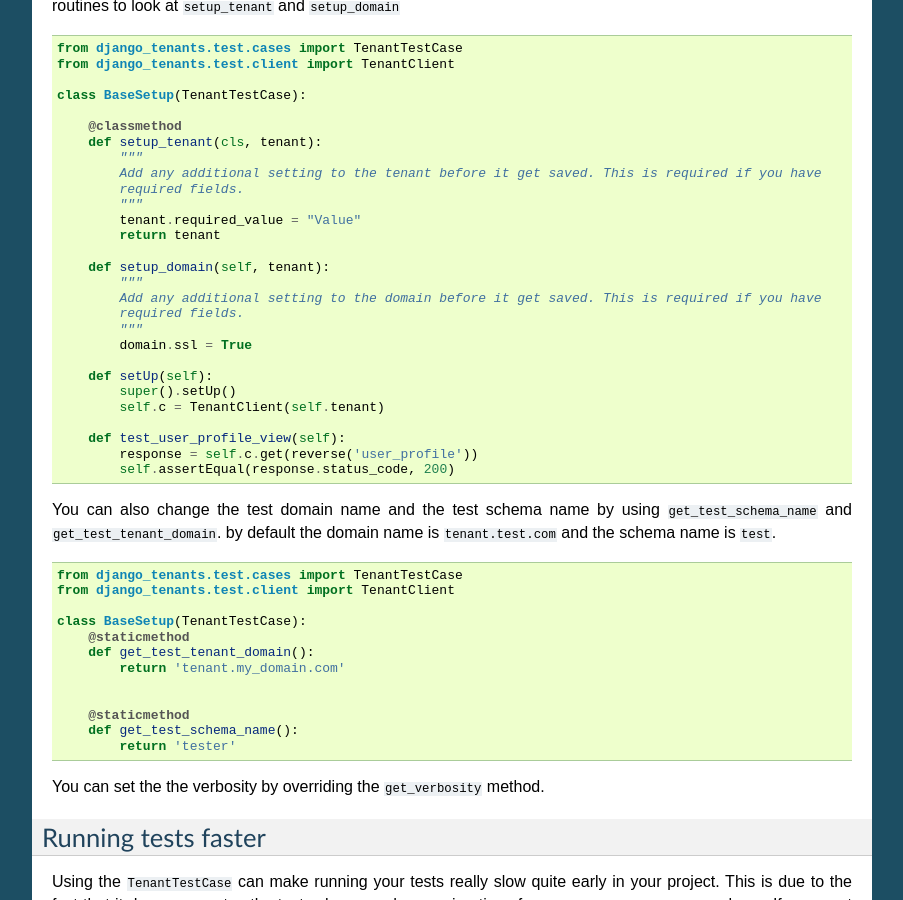
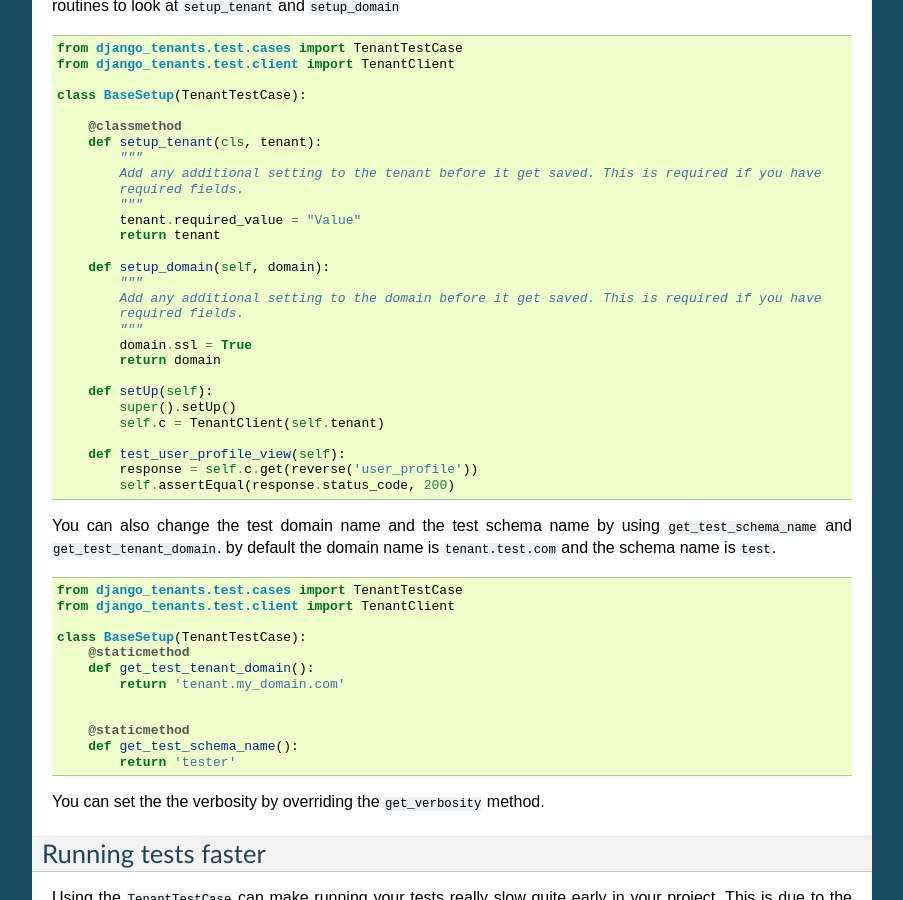
Before and after one commit to django-tenants/django-tenants, a Sphinx documentation site: the page built from docs/test.rst, in a window 1280 px wide and 900 px high, scrolled down 812 px. Shown: the whole window, without its empty margins (198-1101 px from the left). Built offline with Sphinx 7.4.7, drawn with Linux system fonts in a browser that asks for light colours; the version number could not be read and is left out.

Commit message:
Fix setup_domain parameter and return value

```diff
--- a/docs/test.rst
+++ b/docs/test.rst
@@ -57,12 +57,13 @@
             tenant.required_value = "Value"
             return tenant
 
-        def setup_domain(self, tenant):
+        def setup_domain(self, domain):
             """
             Add any additional setting to the domain before it get saved. This is required if you have
             required fields.
             """
             domain.ssl = True
+            return domain
 
         def setUp(self):
             super().setUp()
```
